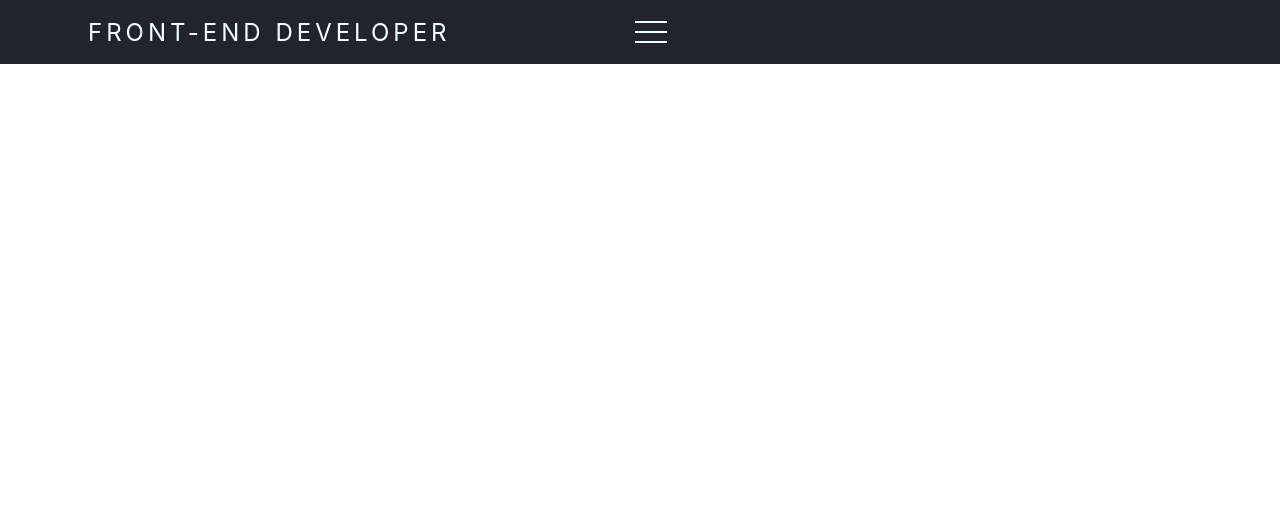
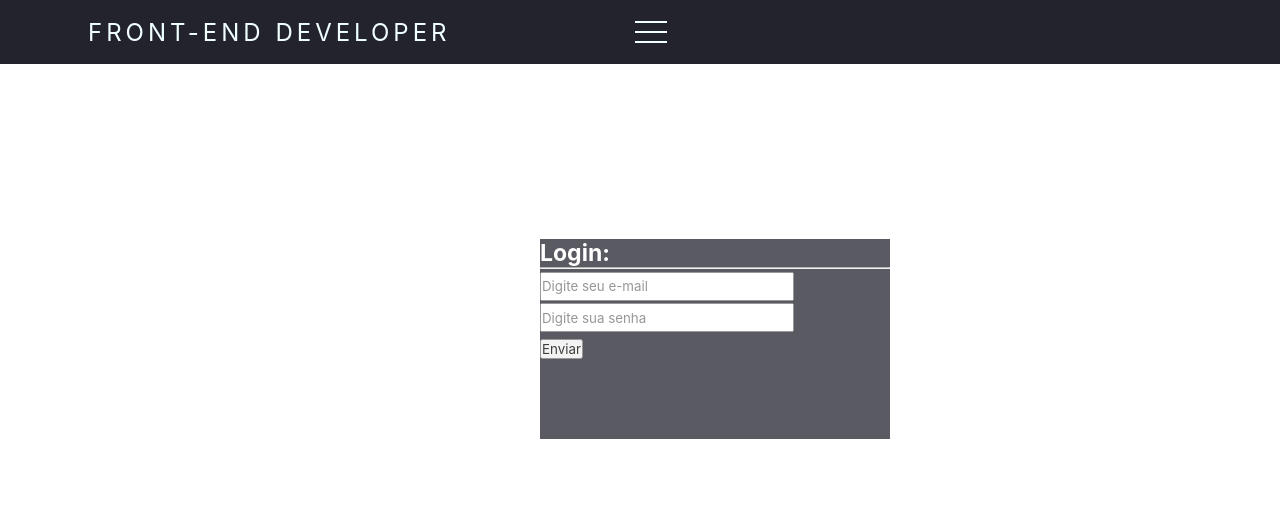
Before and after one commit to maydoug/telalogin_responsivo, a plain HTML site: page index.html in a window 1280 px wide. Drawn offline with Linux system fonts and the light colour scheme.

Commit message:
adicionando os formularios e botao de login

```diff
--- a/css/style.css
+++ b/css/style.css
@@ -1,6 +1,7 @@
 * {
     margin: 0 ;
     padding: 0;
+    font-family: -apple-system, BlinkMacSystemFont, 'Segoe UI', Roboto, Oxygen, Ubuntu, Cantarell, 'Open Sans', 'Helvetica Neue', sans-serif;
 }
 
 a {
@@ -33,6 +34,26 @@ main {
     background: url("../img/bg.jpg") no-repeat center center;
     background-size: cover;
     height: 92vh;
+}
+
+.containerExter {
+position: relative;
+width:100%;
+height:450px;
+
+}
+.containerCenter {
+    left:50%;
+    top:50%;
+    margin-left:-100px; /* Metade do valor da Largura */
+    margin-top:-50px; /* Metade da valor da Altura */
+    position:absolute;
+    width: 350px; /* Valor da Largura */
+    height: 200px; /* Valor da Altura */
+    color:#fff;
+    background-color: #23232e;
+    opacity: 75%;
+    font-size: 23px;
 }
 
 .nav-list {
--- a/index.html
+++ b/index.html
@@ -23,7 +23,21 @@
             </ul>
         </nav>
     </header>
-        <main></main>
+        <main>
+        <div class='containerExter'>
+            <div class='containerCenter'>
+                <p><b>Login:</b></p>
+                <hr>
+                <p>
+                    <input placeholder="Digite seu e-mail" type="text" name="author" class="form-control" style="width:250px;height:25px;"/><br>
+                    <input placeholder="Digite sua senha" type="text" name="password" class="form-control" style="width:250px;height:25px;"/><br>
+                    <button type="submit" class="btn btn-primary">Enviar</button>
+                </p>
+                <form></form>
+            </div>
+        </div>
+
+        </main>
         <script src='js/mobile-navbar.js'></script>
 </body>
 </html>
```
